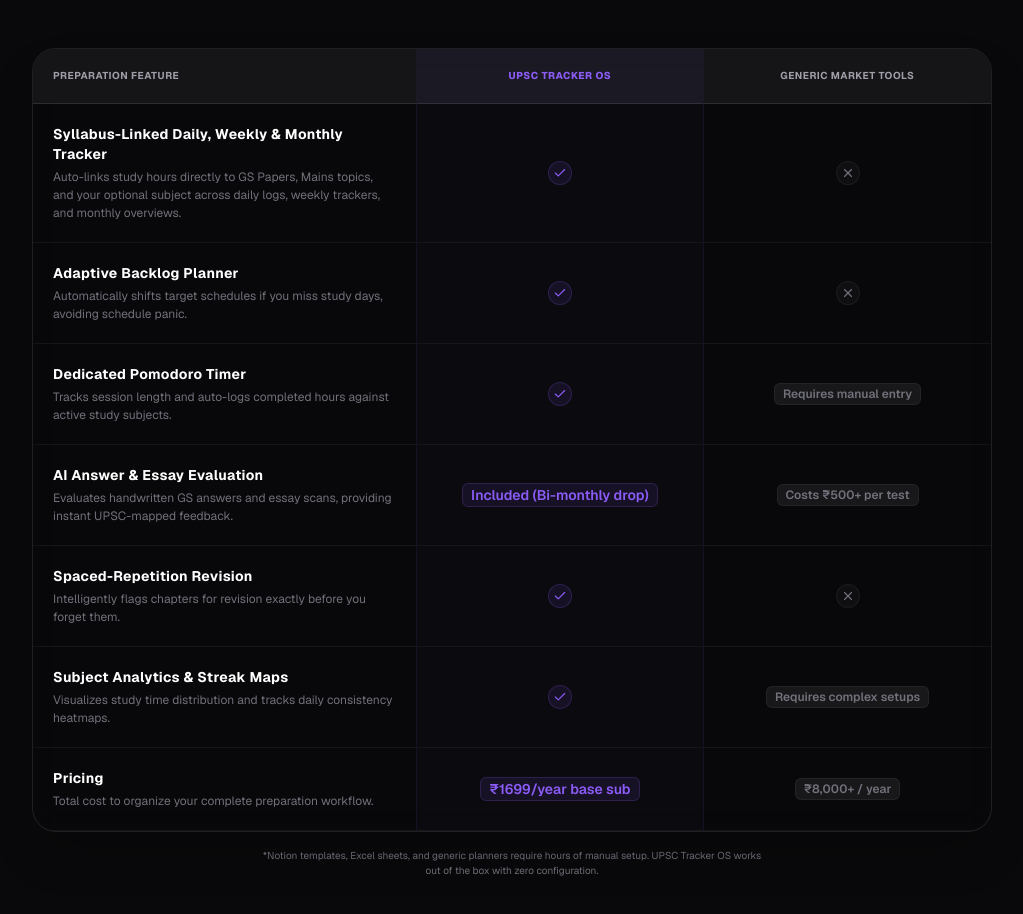
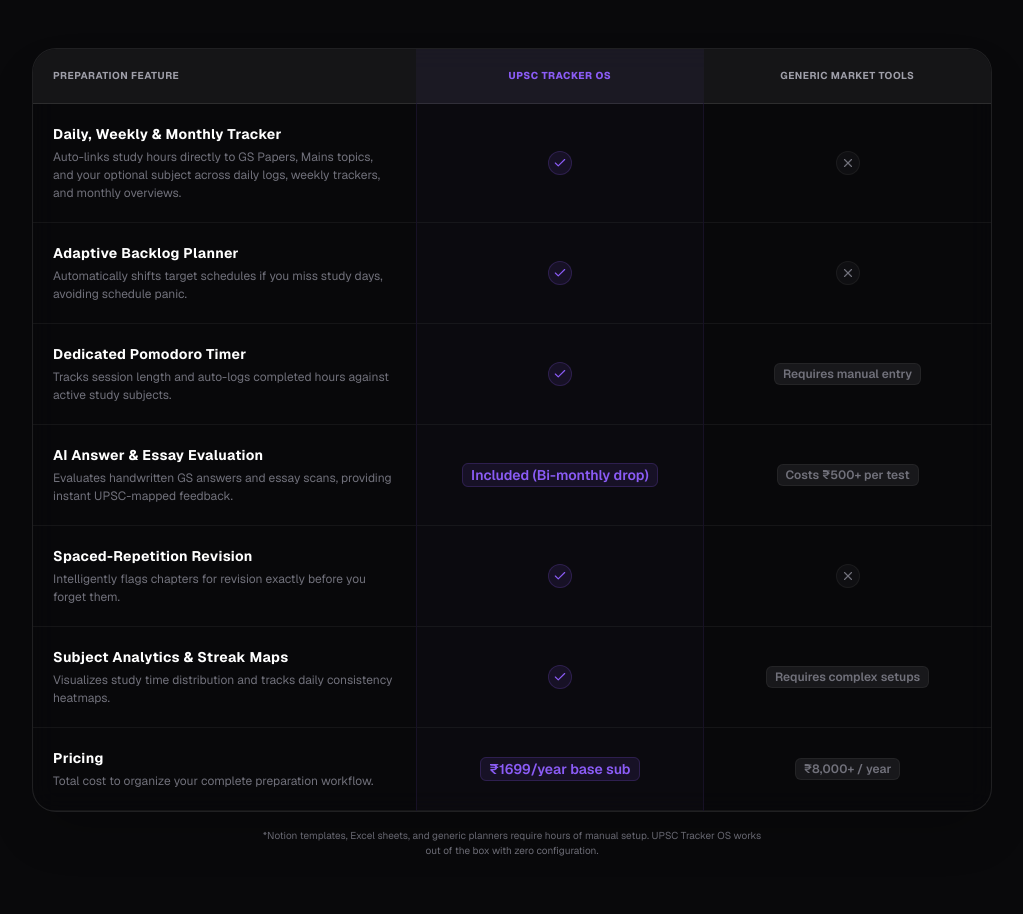
Before and after one commit to rithikavj1/upsc-landing-public, a Next.js app: page / in a window 1280 px wide. Shown: the part 8584-9498 px from the top of the page, without its empty margins (128-1151 px from the left). Built offline with nearby package versions, Linux system fonts and the light colour scheme; no server answers; the database is empty.

Commit message:
Remove Syllabus-Linked wording from CompareTable row header

```diff
--- a/src/components/CompareTable.tsx
+++ b/src/components/CompareTable.tsx
@@ -13,7 +13,7 @@
 export default function CompareTable() {
   const comparisonData: CompareFeature[] = [
     {
-      name: "Syllabus-Linked Daily, Weekly & Monthly Tracker",
+      name: "Daily, Weekly & Monthly Tracker",
       description: "Auto-links study hours directly to GS Papers, Mains topics, and your optional subject across daily logs, weekly trackers, and monthly overviews.",
       ours: true,
       others: false,
```
